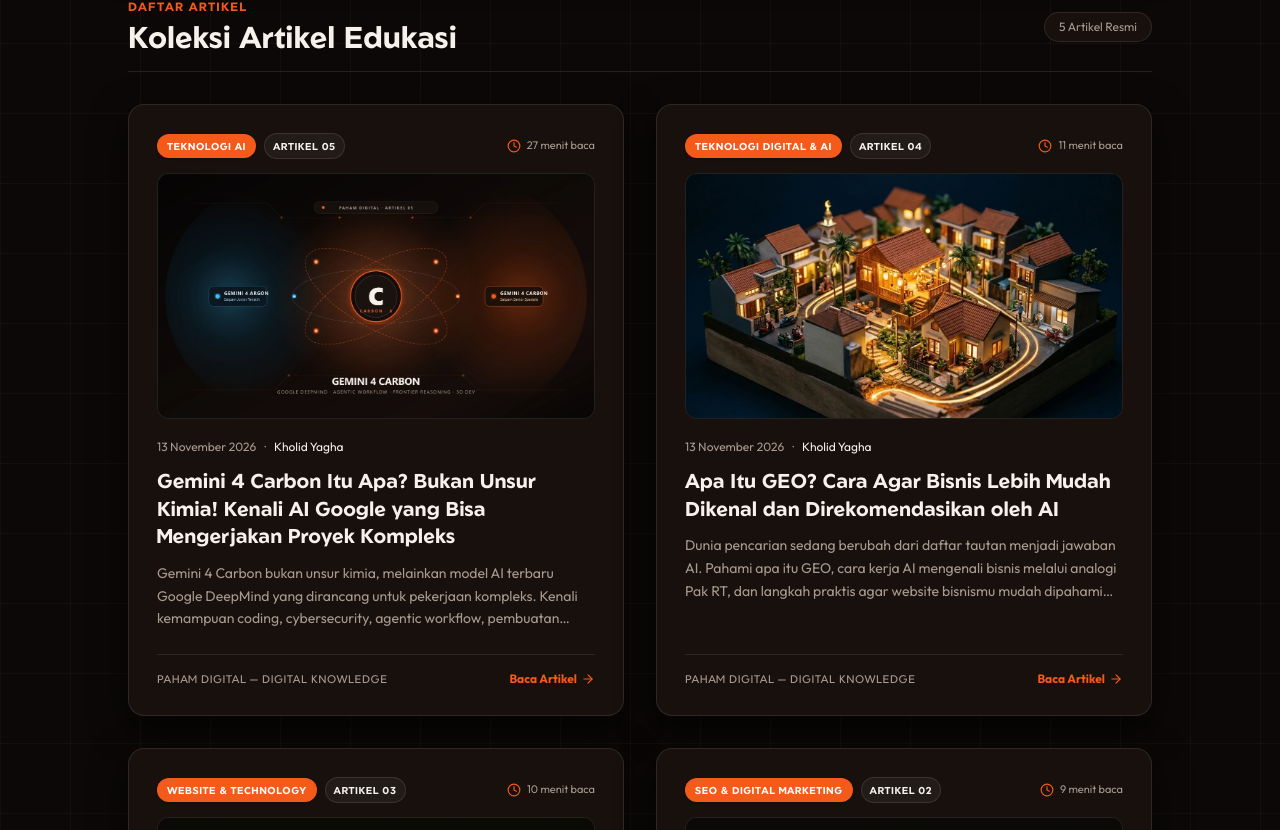
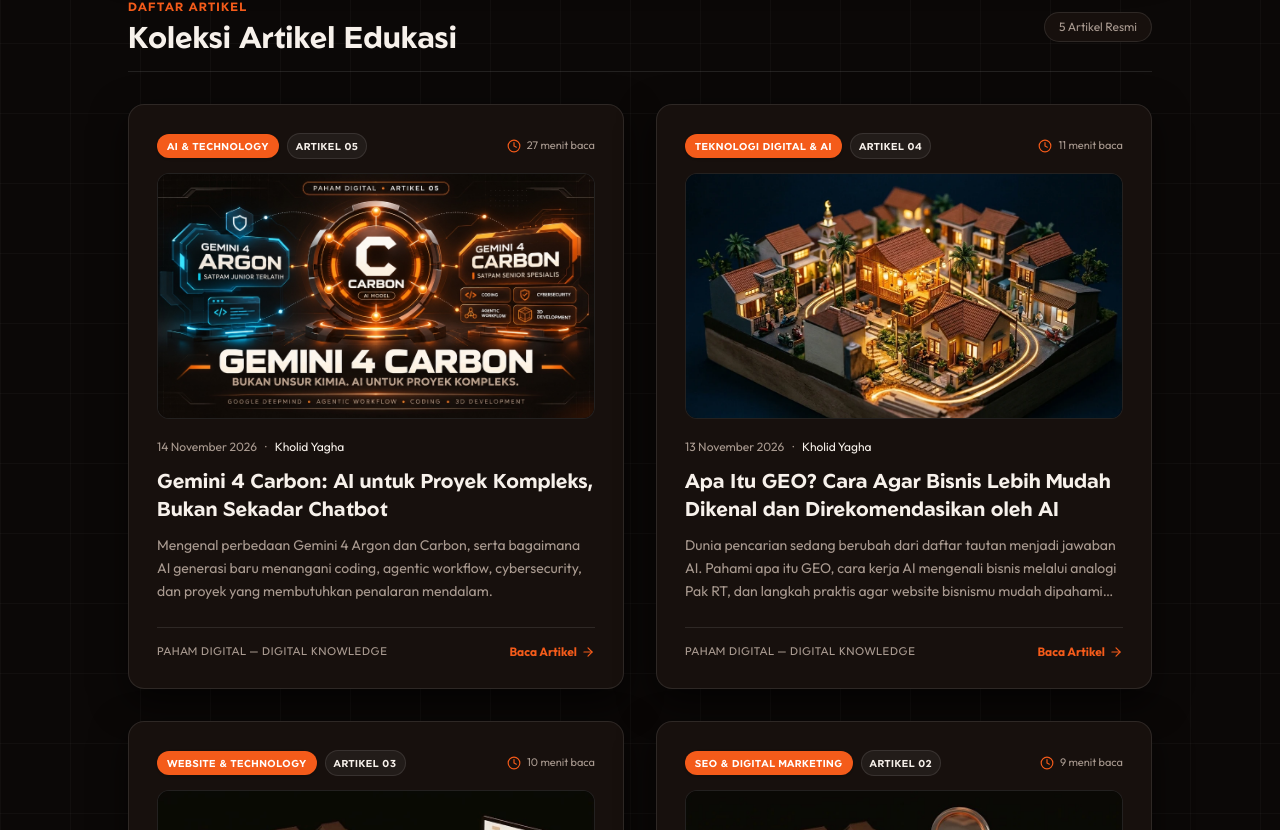
Before and after one commit to EdaKhaY-Studio/webpda, a Next.js app in the folder frontend/: page /blog in a window 1280 px wide. Shown: the part 1637-2467 px from the top of the page. Built offline with nearby package versions, Linux system fonts and the light colour scheme.

Commit message:
feat(blog): update Article 05 Gemini 4 Carbon with official attached poster and refined title

```diff
--- a/frontend/src/app/blog/[slug]/page.tsx
+++ b/frontend/src/app/blog/[slug]/page.tsx
@@ -267,7 +267,7 @@ export default async function BlogPostPage({ params }: Props) {
   };
 
   const figCaption = isArticle05
-    ? "Ilustrasi visual konsep Gemini 4 Carbon Google DeepMind: struktur orbital atom karbon, dualitas Argon dan Carbon, dan sirkuit komputasi canggih untuk proyek kompleks."
+    ? "Poster edukasi Paham Digital Agency tentang Gemini 4 Argon dan Gemini 4 Carbon untuk coding, cybersecurity, agentic workflow, dan pengembangan 3D."
     : isArticle04
     ? "Ilustrasi visual: Diorama 3D miniatur komplek perumahan analogi Pak RT dan Tetangga Baru untuk memahami konsep Generative Engine Optimization (GEO) dan AI Search."
     : isArticle03
@@ -325,9 +325,9 @@ export default async function BlogPostPage({ params }: Props) {
             {/* Title (H1 in Geom) */}
             {isArticle05 ? (
               <h1 className="font-geom font-bold text-[28px] sm:text-[40px] lg:text-[46px] text-[#F7F1EB] leading-[1.14] tracking-tight mb-5">
-                Gemini 4 Carbon Itu Apa? Bukan Unsur Kimia!{" "}
+                Gemini 4 Carbon:{" "}
                 <span className="text-[#F45B1A]">
-                  Kenali AI Google yang Bisa Mengerjakan Proyek Kompleks
+                  AI untuk Proyek Kompleks, Bukan Sekadar Chatbot
                 </span>
               </h1>
             ) : isArticle04 ? (
--- a/frontend/src/components/blog/ArticleGemini4Carbon.tsx
+++ b/frontend/src/components/blog/ArticleGemini4Carbon.tsx
@@ -296,6 +296,16 @@ export default function ArticleGemini4Carbon({ waShareUrl }: Props) {
               <li>Verifikasi berulang (adversarial testing) sebelum menganggap tugas selesai.</li>
             </ul>
           </div>
+        </div>
+
+        {/* ── CATATAN EDITORIAL ANALOGI KREATIF ── */}
+        <div className="p-4 rounded-xl bg-[#0B0807] border border-white/10 text-xs font-outfit text-[#A99A90] space-y-1">
+          <p className="font-geom font-bold text-[#F45B1A] uppercase tracking-wider text-[11px]">
+            CATATAN EDITORIAL PAHAM DIGITAL AGENCY:
+          </p>
+          <p>
+            Analogi &ldquo;Satpam Junior Terlatih&rdquo; untuk Gemini 4 Argon dan &ldquo;Satpam Senior Spesialis&rdquo; untuk Gemini 4 Carbon merupakan ilustrasi kreatif dari Paham Digital Agency untuk mempermudah masyarakat memahami perbedaan tingkatan penalaran, bukan klasifikasi atau terminologi resmi dari Google.
+          </p>
         </div>
 
         {/* H3: Biaya */}
--- a/frontend/src/lib/site-config.ts
+++ b/frontend/src/lib/site-config.ts
@@ -219,6 +219,7 @@ export const PORTFOLIO_PROJECTS = [
 
 export const BLOG_CATEGORIES = [
   "Semua",
+  "AI & Technology",
   "SEO & Digital Marketing",
   "Website & Technology",
   "AI & Automasi",
@@ -231,26 +232,28 @@ export const BLOG_POSTS = [
     articleNumber: "05",
     series: "PAHAM DIGITAL — DIGITAL KNOWLEDGE",
     title:
-      "Gemini 4 Carbon Itu Apa? Bukan Unsur Kimia! Kenali AI Google yang Bisa Mengerjakan Proyek Kompleks",
-    h1: "Gemini 4 Carbon Itu Apa? Bukan Unsur Kimia! Kenali AI Google yang Bisa Mengerjakan Proyek Kompleks",
+      "Gemini 4 Carbon: AI untuk Proyek Kompleks, Bukan Sekadar Chatbot",
+    h1: "Gemini 4 Carbon: AI untuk Proyek Kompleks, Bukan Sekadar Chatbot",
     subtitle:
-      "Gemini 4 Carbon bukan unsur kimia, melainkan model AI terbaru Google DeepMind yang dirancang untuk pekerjaan kompleks. Kenali kemampuan coding, cybersecurity, agentic workflow, pembuatan game 3D, perbandingan model, harga, dan cara mengaksesnya.",
+      "Mengenal perbedaan Gemini 4 Argon dan Carbon, serta bagaimana AI generasi baru menangani coding, agentic workflow, cybersecurity, dan proyek yang membutuhkan penalaran mendalam.",
     slug: "apa-itu-gemini-4-carbon",
-    category: "Teknologi AI",
+    category: "AI & Technology",
     excerpt:
-      "Gemini 4 Carbon bukan unsur kimia, melainkan model AI terbaru Google DeepMind yang dirancang untuk pekerjaan kompleks. Kenali kemampuan coding, cybersecurity, agentic workflow, pembuatan game 3D, perbandingan model, harga, dan cara mengaksesnya.",
-    publishedAt: "2026-11-13",
+      "Mengenal perbedaan Gemini 4 Argon dan Carbon, serta bagaimana AI generasi baru menangani coding, agentic workflow, cybersecurity, dan proyek yang membutuhkan penalaran mendalam.",
+    publishedAt: "2026-11-14",
     readingTime: 27,
-    coverImage: "/images/blog/apa-itu-gemini-4-carbon-cover.webp",
+    coverImage: "/images/blog/gemini-4-carbon-article-05.png",
     coverAlt:
-      "Ilustrasi visual konsep Gemini 4 Carbon Google DeepMind: struktur orbital atom karbon, dualitas Argon dan Carbon, dan sirkuit komputasi canggih untuk proyek kompleks.",
+      "Poster edukasi Paham Digital Agency tentang Gemini 4 Argon dan Gemini 4 Carbon untuk coding, cybersecurity, agentic workflow, dan pengembangan 3D.",
     author: "Kholid Yagha",
     authorRole: "Founder Paham Digital Agency",
     featured: true,
-    seoTitle: "Gemini 4 Carbon Itu Apa? Kenali AI Google untuk Proyek Kompleks",
-    primaryKeyword: "apa itu Gemini 4 Carbon",
+    seoTitle: "Gemini 4 Carbon: AI untuk Proyek Kompleks | Paham Digital",
+    primaryKeyword: "Gemini 4 Carbon",
     additionalKeywords: [
       "Gemini 4 Carbon",
+      "apa itu Gemini 4 Carbon",
+      "Gemini 4 Argon dan Carbon",
       "cara menggunakan Gemini 4 Carbon",
       "Gemini 4 Carbon Google AI Ultra",
       "perbedaan Google AI Pro dan Ultra",
@@ -261,10 +264,10 @@ export const BLOG_POSTS = [
       "AI untuk membuat game 3D",
     ],
     metaDescription:
-      "Apa itu Gemini 4 Carbon? Kenali analogi Argon dan Carbon, kemampuan coding, cybersecurity, game 3D, benchmark AI, harga, dan cara mengaksesnya.",
-    ogTitle: "Gemini 4 Carbon: AI Google untuk Proyek Kompleks",
+      "Kenali Gemini 4 Carbon, perbedaannya dengan Argon, serta kemampuannya dalam coding, agentic workflow, cybersecurity dan proyek kompleks.",
+    ogTitle: "Gemini 4 Carbon: AI untuk Proyek Kompleks | Paham Digital",
     ogDescription:
-      "Kenali Gemini 4 Carbon melalui analogi satpam komplek, perbandingan model AI, demonstrasi 3D, coding, keamanan, dan harga aksesnya.",
+      "Kenali Gemini 4 Carbon, perbedaannya dengan Argon, serta kemampuannya dalam coding, agentic workflow, cybersecurity dan proyek kompleks.",
   },
   {
     id: "apa-itu-geo",
```
Also changed, not shown: frontend/public/images/blog/gemini-4-carbon-article-05.png (added), frontend/public/images/blog/gemini-4-carbon-article-05.webp (added).
